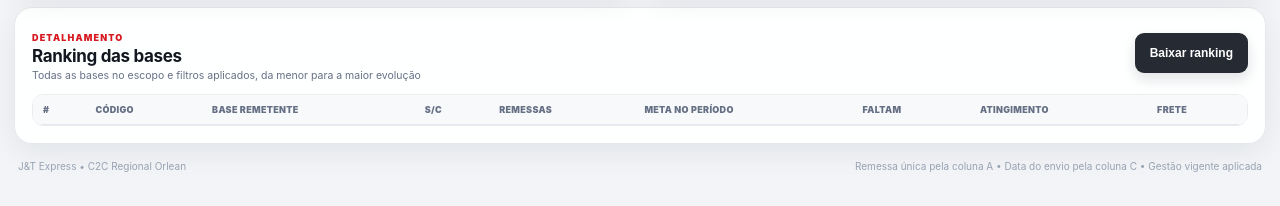
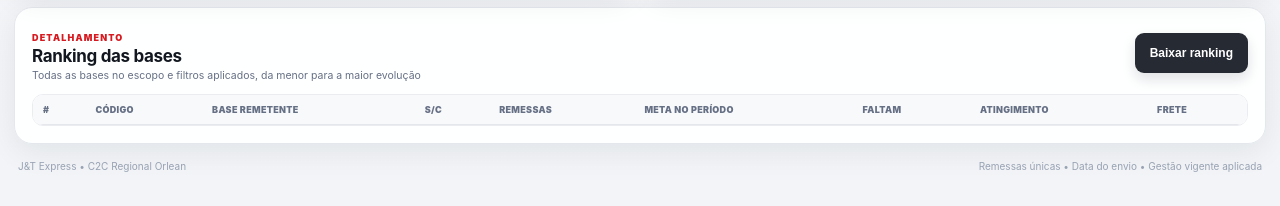
Before and after one commit to ErisonNeto/C2C, a FastAPI app: page / in a window 1280 px wide. Shown: the part 2378-2584 px from the top of the page. Run offline with FastAPI, Linux system fonts and the light colour scheme; lists and menus that the app fills with data are empty.

Commit message:
style: remove spreadsheet column references from dashboard copy

```diff
--- a/templates/index.html
+++ b/templates/index.html
@@ -47,7 +47,7 @@
 
     <section class="cards">
       <article class="card kpi-card kpi-primary">
-        <div class="kpi-head"><span>Remessas únicas</span><span class="kpi-tag">COLUNA A</span></div>
+        <div class="kpi-head"><span>Remessas únicas</span></div>
         <strong id="totalPacotes">--</strong><small>Quantidade no período e filtros selecionados</small>
       </article>
       <article class="card kpi-card kpi-neutral">
@@ -59,7 +59,7 @@
         <strong id="atingimento">--</strong><small id="metaPeriodoNota">Comparado à meta dos dias filtrados</small>
       </article>
       <article class="card kpi-card kpi-danger">
-        <div class="kpi-head"><span>Frete total</span><span class="kpi-tag">COLUNA J</span></div>
+        <div class="kpi-head"><span>Frete total</span></div>
         <strong id="freteTotal">--</strong><small id="freteMedioNota">Soma dos fretes das remessas únicas</small>
       </article>
     </section>
@@ -118,7 +118,7 @@
       </div>
     </section>
 
-    <footer class="dashboard-footer"><span>J&amp;T Express • C2C Regional Orlean</span><span>Remessa única pela coluna A • Data do envio pela coluna C • Gestão vigente aplicada</span></footer>
+    <footer class="dashboard-footer"><span>J&amp;T Express • C2C Regional Orlean</span><span>Remessas únicas • Data do envio • Gestão vigente aplicada</span></footer>
   </main>
   <script src="/static/app.js?v=c2c-sla-layout-2"></script>
 </body>
```
